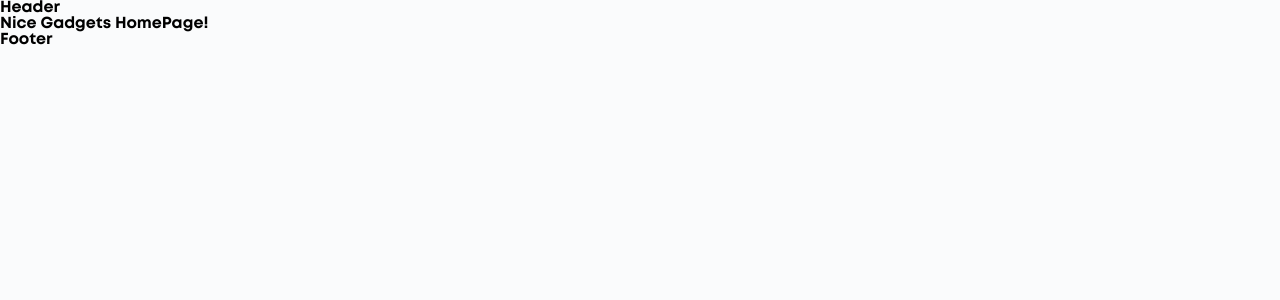
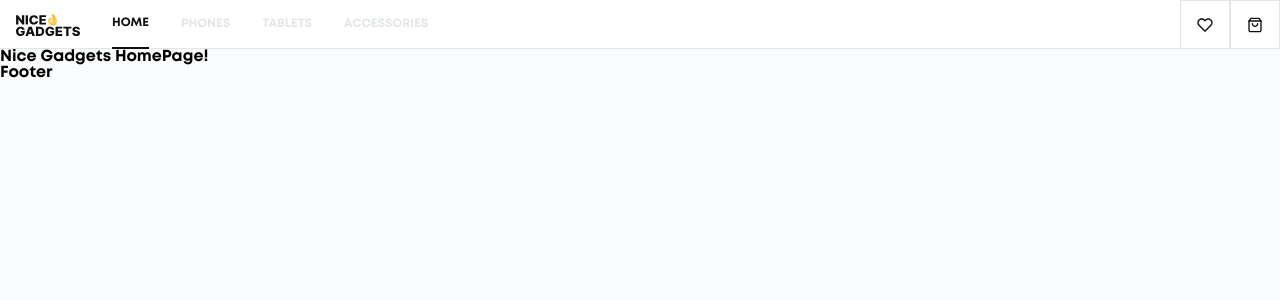
Before and after one commit to Hexa-Coders-aug23/product_catalog, a React (Create React App) app: page / in a window 1280 px wide. Shown: the top 300 px of the page. Built offline with nearby package versions, Linux system fonts and the light colour scheme.

Commit message:
header with icons and logo

```diff
--- a/src/App.module.scss
+++ b/src/App.module.scss
@@ -2,6 +2,7 @@
 @import './styles/reset';
 @import './styles/typography';
 @import './styles/colors';
+@import './styles/mixins';
 
 // Blocks
 @import './styles/blocks/container';
--- a/src/declaration.d.ts
+++ b/src/declaration.d.ts
@@ -1,2 +1,3 @@
 declare module '*.jpg';
 declare module '*.png';
+declare module '*.svg';
--- a/src/modules/shared/components/header/Header.module.scss
+++ b/src/modules/shared/components/header/Header.module.scss
@@ -0,0 +1,113 @@
+@import '../../../../App.module.scss';
+
+.header {
+  @include onDesktop {
+    height: 64px;
+    gap: 24px;
+  }
+
+  @include onTablet {
+    height: 48px;
+    gap: 16px;
+  }
+
+  display: flex;
+  flex-direction: row;
+  background-color: $color__white;
+  border-bottom: 1px solid $color__elements;
+
+  &__logo {
+    @include onDesktop {
+      margin: 19px 24px;
+    }
+
+    @include onTablet {
+      margin: 14px 16px;
+    }
+  }
+}
+
+nav {
+  display: flex;
+  flex-direction: row;
+  justify-content: center;
+}
+.navbar {
+  &__block {
+    height: 100%;
+    max-width: 425px;
+    display: flex;
+    flex-direction: row;
+    align-items: center;
+    justify-content: space-between;
+    list-style: none;
+    padding: 0;
+    margin: 0;
+
+    @include onDesktop {
+      gap: 64px;
+    }
+
+    @include onTablet {
+      gap: 32px;
+    }
+  }
+
+  &__item {
+    font-family: 'Mont', sans-serif;
+    font-size: 12px;
+    font-weight: 800;
+    text-decoration: none;
+    text-transform: uppercase;
+    color: $color__elements;
+    justify-content: center;
+
+    &__name {
+      display: flex;
+      align-items: center;
+
+      @include onDesktop {
+        height: 64px;
+      }
+
+      @include onTablet {
+        height: 48px;
+      }
+    }
+
+    &__active {
+      color: $color__primary;
+      border-bottom: 2px solid $color__primary;
+    }
+  }
+
+  &__icons {
+    width: 100%;
+    display: flex;
+    flex-direction: row;
+    justify-content: flex-end;
+  }
+
+  &__icon {
+    display: flex;
+    justify-content: center;
+    align-items: center;
+    height: 100%;
+    border: 1px solid $color__elements;
+    border-bottom: none;
+
+    @include onDesktop {
+      width: 64px;
+    }
+
+    @include onTablet {
+      width: 48px;
+    }
+
+    &__active {
+      box-sizing: border-box;
+      color: $color__primary;
+      border-bottom: 2px solid $color__primary;
+    }
+  }
+}
--- a/src/modules/shared/components/header/Header.tsx
+++ b/src/modules/shared/components/header/Header.tsx
@@ -1,6 +1,59 @@
 import React from 'react';
-import './Header.module.scss';
+import { NavLink } from 'react-router-dom';
+import cn from 'classnames';
+import logo from '../../../../static/logo/Nice_Gadgets_logo_combined.svg';
+import like from '../../../../static/icons/Favourites_Heart.svg';
+import cart from '../../../../static/icons/Shopping_bag_Cart.svg';
+import styles from './Header.module.scss';
 
 export const Header: React.FC = () => {
-  return <h1>Header</h1>;
+  const tabs = [
+    { to: '/', title: 'home' },
+    { to: '/phones', title: 'phones' },
+    { to: '/tablets', title: 'tablets' },
+    { to: '/accessories', title: 'accessories' },
+  ];
+
+  const icons = [
+    { to: '/favourites', title: 'favourites', src: like },
+    { to: '/cart', title: 'cart', src: cart },
+  ];
+
+  return (
+    <header className={styles.header}>
+      <NavLink to="/" className={styles.header__logo}>
+        <img src={logo} alt="nice_gadgets_logo" />
+      </NavLink>
+
+      <nav className={styles.navbar} data-cy="Nav">
+        <div className={styles.navbar__container}>
+          <div className={styles.navbar__block}>
+            {tabs.map((tab) => (
+              <NavLink
+                to={tab.to}
+                className={({ isActive }) => cn(styles.navbar__item, {
+                  [styles.navbar__item__active]: isActive,
+                })}
+              >
+                <div className={styles.navbar__item__name}>{tab.title}</div>
+              </NavLink>
+            ))}
+          </div>
+        </div>
+      </nav>
+
+      <div className={styles.navbar__icons}>
+        {icons.map((icon) => (
+          <NavLink
+            to={icon.to}
+            className={({ isActive }) => cn(styles.navbar__icon, {
+              [styles.navbar__icon__active]: isActive,
+            })}
+          >
+            <img src={icon.src} alt={`${icon.title} icon`} />
+          </NavLink>
+        ))}
+      </div>
+    </header>
+  );
 };
```
Also changed, not shown: src/modules/shared/components/header/index.tsx (renamed from src/modules/shared/components/header/index.ts), src/static/logo/Nice_Gadgets_logo_combined.svg (added), src/static/logo/logo.svg (added).
